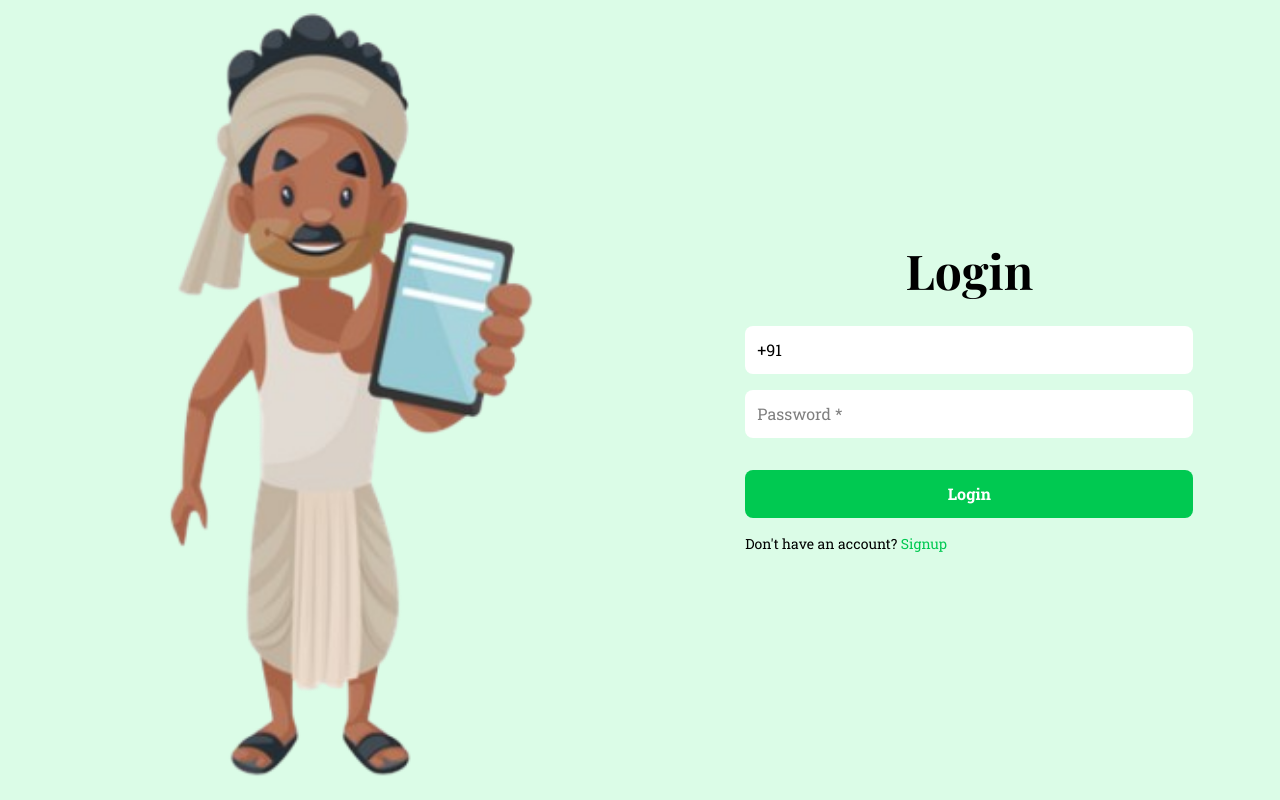
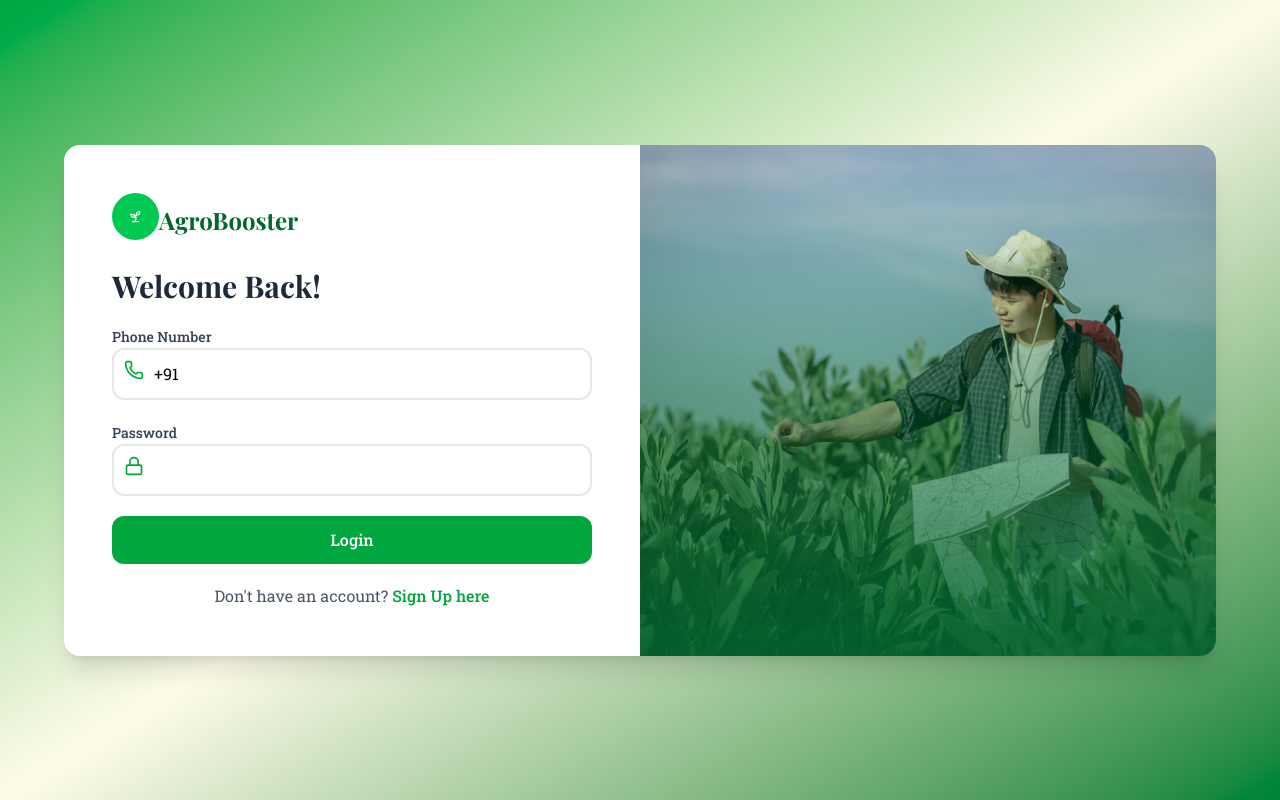
Before and after one commit to rudrika2425/Innovative_Incubators_AgroBooster, a React (Vite) app in the folder Frontend/: page /login in a window 1280 px wide. Built offline with nearby package versions, Linux system fonts and the light colour scheme; a web font is replaced by a local one.

Commit message:
login signup ui complete

```diff
--- a/Frontend/src/authentication/Login.jsx
+++ b/Frontend/src/authentication/Login.jsx
@@ -1,10 +1,13 @@
 import React, { useState } from "react";
-import { useUser } from "../Context/UserContext"; // Import useUser hook
+import { useUser } from "../Context/UserContext";
+import { Phone, Lock, LogIn, Sprout } from "lucide-react";
+import loginImage from "../assets/login.jpg"; // Replace with the appropriate image path
 
 const Login = () => {
-  const { setUser } = useUser(); // Get setUser from context
+  const { setUser } = useUser();
   const [formData, setFormData] = useState({ phoneNumber: "+91", password: "" });
   const [error, setError] = useState("");
+  const [isSubmitting, setIsSubmitting] = useState(false);
 
   const handleChange = (e) => {
     if (e.target.name === "phoneNumber") {
@@ -21,6 +24,7 @@ const Login = () => {
       return;
     }
     setError("");
+    setIsSubmitting(true);
 
     try {
       const response = await fetch("http://localhost:4000/user/login", {
@@ -39,67 +43,107 @@ const Login = () => {
         throw new Error(data.error || "Login failed");
       }
 
-      // Store user data in localStorage
       const userData = {
         fullname: data.user.fullname,
         id: data.user.id,
         phone_number: data.user.phone_number,
       };
       setUser(userData);
-      localStorage.setItem("user", JSON.stringify(userData)); // Save to local storage
+      localStorage.setItem("user", JSON.stringify(userData));
 
-      console.log("Login successful", userData);
-      window.location.href = "/testuser"; // Redirect after login
-
+      window.location.href = "/testuser";
     } catch (err) {
       setError(err.message);
+    } finally {
+      setIsSubmitting(false);
     }
   };
 
+  return (
+    <div className="min-h-screen bg-gradient-to-br from-green-600 via-yellow-50 to-green-700">
+      <div className="container mx-auto px-4 h-screen flex items-center justify-center">
+        <div className="bg-white rounded-2xl shadow-xl overflow-hidden w-full max-w-6xl flex">
+          {/* Left Panel - Login Form */}
+          <div className="w-full lg:w-1/2 p-8 lg:p-12">
+            <div className="flex items-center mb-5">
+              <div className="inline-block p-4 bg-green-500 rounded-full mb-2">
+                <Sprout size={15} className="text-white" />
+              </div>
+              <h1 className="text-2xl font-bold text-green-800">AgroBooster</h1>
+            </div>
 
-  return (
-    <div className="flex h-screen bg-green-100">
-      {/* Image Section */}
-      <div
-        className="w-1/2 h-full bg-cover bg-center flex justify-center items-center ml-10"
-        style={{ backgroundImage: "url('/Images/farmer-login.png')" }}
-      ></div>
+            <div className="mb-5">
+              <h2 className="text-3xl font-bold text-gray-800 mb-2">Welcome Back!</h2>
+            </div>
 
-      {/* Login Form Section */}
-      <div className="w-1/2 flex flex-col justify-center items-center px-10">
-        <h2 className="text-5xl font-bold mb-8">Login</h2>
-        {error && <p className="text-red-500 mb-4">{error}</p>}
-        <form className="w-full max-w-md" onSubmit={handleSubmit}>
-          <div className="mb-4">
+            {error && (
+              <div className="bg-red-50 border-l-4 border-red-500 p-4 mb-6 rounded">
+                <p className="text-red-700">{error}</p>
+              </div>
+            )}
+
+            <form onSubmit={handleSubmit} className="space-y-5">
+              <div className="space-y-2">
+                <label className="text-sm font-medium text-gray-700">Phone Number</label>
+                <div className="relative">
+                  <Phone className="absolute left-3 top-3 h-5 w-5 text-green-600" />
                   <input
                     type="text"
+                    value={formData.phoneNumber}
                     name="phoneNumber"
-              value={formData.phoneNumber}
                     onChange={handleChange}
-              placeholder="Phone Number *"
-              className="w-full p-3 bg-white rounded-lg focus:ring-2 focus:ring-green-500"
+                    className="w-full pl-10 pr-4 py-3 border-2 border-gray-200 rounded-xl focus:ring-2 focus:ring-green-500 focus:border-transparent transition-all"
+                    required
                   />
                 </div>
-          <div className="mb-4">
+              </div>
+
+              <div className="space-y-2">
+                <label className="text-sm font-medium text-gray-700">Password</label>
+                <div className="relative">
+                  <Lock className="absolute left-3 top-3 h-5 w-5 text-green-600" />
                   <input
                     type="password"
+                    value={formData.password}
                     name="password"
-              value={formData.password}
                     onChange={handleChange}
-              placeholder="Password *"
-              className="w-full p-3 bg-white rounded-lg focus:ring-2 focus:ring-green-500"
+                    className="w-full pl-10 pr-4 py-3 border-2 border-gray-200 rounded-xl focus:ring-2 focus:ring-green-500 focus:border-transparent transition-all"
+                    required
                   />
                 </div>
+              </div>
+
               <button
                 type="submit"
-            className="w-full bg-green-500 text-white py-3 rounded-lg font-bold mt-4 hover:bg-green-600"
+                className="w-full bg-green-600 hover:bg-green-700 text-white py-3 rounded-xl font-medium transition-colors disabled:bg-green-300"
+                disabled={isSubmitting}
               >
-            Login
+                {isSubmitting ? "Logging In..." : "Login"}
               </button>
-          <p className="text-sm mt-4">
-            Don't have an account? <a href="/signup" className="text-green-500">Signup</a>
+
+              <div className="text-center">
+                <p className="text-gray-600">
+                  Don't have an account?{" "}
+                  <a href="/signup" className="text-green-600 hover:text-green-700 font-medium">
+                    Sign Up here
+                  </a>
                 </p>
+              </div>
             </form>
+          </div>
+
+          {/* Right Panel - Decorative */}
+          <div className="hidden lg:flex lg:w-1/2 relative flex-col items-center justify-start">
+            <div className="absolute inset-0">
+              <img
+                src={loginImage}
+                alt="Farmer in field"
+                className="object-cover w-full h-full"
+              />
+              <div className="absolute inset-0 bg-gradient-to-t from-green-800/90 to-transparent" />
+            </div>
+          </div>
+        </div>
       </div>
     </div>
   );
--- a/Frontend/src/authentication/Signup.jsx
+++ b/Frontend/src/authentication/Signup.jsx
@@ -84,7 +84,7 @@ const Signup = () => {
   };
 
   return (
-    <div className="min-h-screen bg-gradient-to-br from-green-50 via-yellow-50 to-green-100">
+    <div className="min-h-screen bg-gradient-to-br from-green-600 via-yellow-50 to-green-500">
       <div className="container mx-auto px-4 h-screen flex items-center justify-center">
         <div className="bg-white rounded-2xl shadow-xl overflow-hidden w-full max-w-6xl flex">
           {/* Left Panel - Form */}
```
Also changed, not shown: Frontend/src/assets/login.jpg (added). Lines whose indentation alone changed are shown as unchanged.
